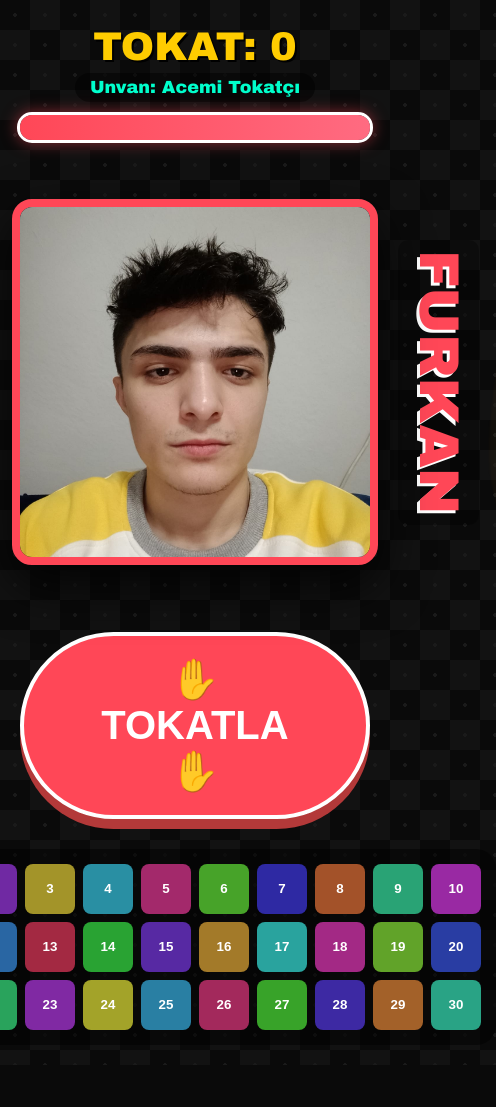
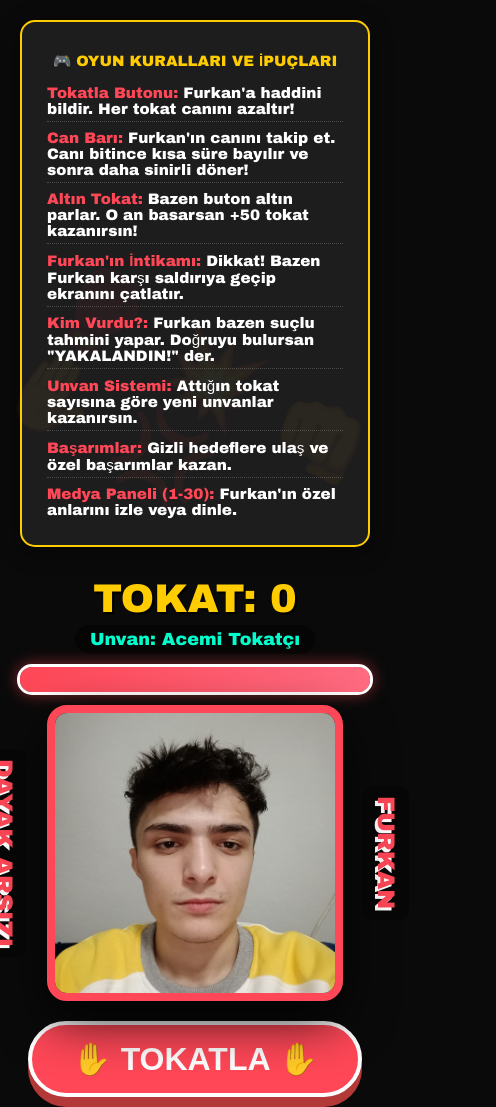
Before and after one commit to mehakturk-debug/furkan, a plain HTML site: page index.html in a window 390 px wide. Shown: the top 1107 px of the page, 496 px wide, since content can reach past the window. Before the commit the page ends 1065 px from the top, so only its background shows below. Drawn offline with Linux system fonts and the light colour scheme.

Commit message:
index.html

```diff
--- a/index.html
+++ b/index.html
@@ -3,18 +3,12 @@
 <head>
     <meta charset="UTF-8">
     <meta name="viewport" content="width=device-width, initial-scale=1.0">
-    <title>Furkan Tokatla - KOMİK ARKA PLAN MOD</title>
+    <title>Furkan Tokatla - OYUN MODU</title>
     <style>
-        /* --- YENİ KOMİK ARKA PLAN TASARIMI --- */
+        /* --- YENİ OYUN KURALLARI VE ARKA PLAN TASARIMI --- */
         body {
             font-family: 'Arial Black', sans-serif;
             background-color: #0a0a0a;
-            /* Tokat emojilerinden oluşan desenli arka plan */
-            background-image: radial-gradient(#1a1a1a 2px, transparent 2px),
-                              linear-gradient(45deg, #121212 25%, transparent 25%, transparent 75%, #121212 75%, #121212),
-                              linear-gradient(45deg, #121212 25%, transparent 25%, transparent 75%, #121212 75%, #121212);
-            background-size: 30px 30px, 60px 60px, 60px 60px;
-            background-position: 0 0, 0 0, 30px 30px;
             color: white;
             display: flex;
             flex-direction: column;
@@ -25,20 +19,47 @@
             transition: background 0.5s, filter 0.1s;
         }
 
-        /* Sayfa arkasında yüzen büyük şeffaf emojiler */
+        /* Arka plan emojileri - Komik ve agresif */
         body::before {
-            content: "✋ 💥 🥊 ✋ 💢";
+            content: "🥊 💥 👊 ✋ 💢"; /* Daha fazla ve uygun emoji */
             position: fixed;
-            font-size: 15rem;
-            top: 50%;
-            left: 50%;
-            transform: translate(-50%, -50%);
-            opacity: 0.03;
+            font-size: 10rem; /* Boyutunu biraz küçülttüm, daha az boğucu */
+            top: 0;
+            left: 0;
+            width: 100%;
+            height: 100%;
+            display: flex;
+            justify-content: space-around;
+            align-items: center;
+            flex-wrap: wrap; /* Emojilerin sığması için */
+            opacity: 0.05; /* Biraz daha belirgin */
             z-index: -1;
-            white-space: nowrap;
+            animation: background-move 60s linear infinite; /* Yavaşça hareket etsinler */
+        }
+        @keyframes background-move {
+            from { transform: rotate(0deg) translateX(0); }
+            to { transform: rotate(360deg) translateX(100px); } /* Dönsün ve hafifçe kaysın */
         }
 
-        /* --- ANİMASYONLAR --- */
+        /* --- OYUN KURALLARI KUTUSU --- */
+        .game-rules {
+            background: rgba(255, 255, 255, 0.08);
+            border: 2px solid #ffcc00; /* Altın sarısı çerçeve */
+            padding: 15px 25px;
+            border-radius: 15px;
+            margin-bottom: 25px;
+            max-width: 700px;
+            text-align: left;
+            box-shadow: 0 5px 20px rgba(0,0,0,0.5);
+        }
+        .game-rules h3 { color: #ffcc00; text-align: center; margin-bottom: 15px; }
+        .game-rules ul { list-style: none; padding: 0; margin: 0; }
+        .game-rules li { margin-bottom: 8px; font-size: 0.95rem; border-bottom: 1px dotted rgba(255,255,255,0.2); padding-bottom: 4px; }
+        .game-rules b { color: #ff4757; } /* Kırmızı vurgu */
+        .game-rules li:last-child { border-bottom: none; }
+
+
+        /* --- DİĞER CSS TANIMLAMALARI (Öncekiyle aynı) --- */
         @keyframes shake {
             0% { transform: translate(1px, 1px) rotate(0deg); }
             20% { transform: translate(-3px, 0px) rotate(1deg); }
@@ -55,6 +76,8 @@
         .shake-active { animation: shake 0.2s infinite; }
         .combo-active { animation: combo-bg 0.1s infinite !important; }
         .flash-effect { filter: brightness(2.5) contrast(1.5); }
+
+        button { touch-action: manipulation; } /* Mobil hızlandırma */
 
         /* CAN BARI */
         .health-container {
@@ -120,6 +143,16 @@
             background: rgba(0,0,0,0.95); display: none;
             flex-direction: column; justify-content: center; align-items: center; z-index: 300;
         }
+        .suspect-btn {
+            background: #ff4757;
+            color: white;
+            border: 2px solid #fff;
+            padding: 10px 20px;
+            margin: 5px;
+            border-radius: 10px;
+            cursor: pointer;
+            font-weight: bold;
+        }
 
         .tokat-btn {
             padding: 20px 60px; font-size: 2.5rem; background: #ff4757;
@@ -138,12 +171,36 @@
             color: #000; padding: 15px; border-radius: 10px; display: none;
             font-weight: bold; box-shadow: 0 0 15px rgba(0,0,0,0.5); z-index: 1000;
         }
+
+        /* Responsive ayarlar */
+        @media (max-width: 800px) {
+            .side-text { font-size: 1.5rem; }
+            .main-display { width: 280px; height: 280px; }
+            .grid-container { grid-template-columns: repeat(5, 1fr); }
+            .tokat-btn { padding: 15px 40px; font-size: 2rem; }
+            .game-rules { max-width: 90%; font-size: 0.8rem; }
+            body::before { font-size: 5rem; } /* Emojileri küçült */
+        }
     </style>
 </head>
 <body id="body-main">
 
     <div id="crack-screen"></div>
     <div id="achievement-box">🏆 BAŞARIM AÇILDI!</div>
+
+    <div class="game-rules">
+        <h3>🎮 OYUN KURALLARI VE İPUÇLARI</h3>
+        <ul>
+            <li><b>Tokatla Butonu:</b> Furkan'a haddini bildir. Her tokat canını azaltır!</li>
+            <li><b>Can Barı:</b> Furkan'ın canını takip et. Canı bitince kısa süre bayılır ve sonra daha sinirli döner!</li>
+            <li><b>Altın Tokat:</b> Bazen buton altın parlar. O an basarsan +50 tokat kazanırsın!</li>
+            <li><b>Furkan'ın İntikamı:</b> Dikkat! Bazen Furkan karşı saldırıya geçip ekranını çatlatır.</li>
+            <li><b>Kim Vurdu?:</b> Furkan bazen suçlu tahmini yapar. Doğruyu bulursan "YAKALANDIN!" der.</li>
+            <li><b>Unvan Sistemi:</b> Attığın tokat sayısına göre yeni unvanlar kazanırsın.</li>
+            <li><b>Başarımlar:</b> Gizli hedeflere ulaş ve özel başarımlar kazan.</li>
+            <li><b>Medya Paneli (1-30):</b> Furkan'ın özel anlarını izle veya dinle.</li>
+        </ul>
+    </div>
 
     <div class="counter-box">TOKAT: <span id="counter">0</span></div>
     <div id="unvan">Unvan: Acemi</div>
@@ -193,7 +250,7 @@
         counterText.innerText = count;
         updateUnvan();
 
-        const tepkiler = ["AH!", "YAVAŞ!", "😢", "ACIMADI!", "VURMA!", "YETER!", "😭😭😭", "ŞLAP!", "KÜT!"];
+        const tepkiler = ["AH!", "YAVAŞ!", "😢", "ACIMADI!", "VURMA!", "YETER!", "😭😭😭", "ŞLAP!", "KÜT!", "Aİİİ!"];
         const supheliler = ["Ali", "Mehmet", "Emre", "Recep", "Aşkım", "Annem"];
 
         function tokatla() {
@@ -206,7 +263,7 @@
                 showAchievement("👑 ALTIN ŞAMAR!");
             } else {
                 count++;
-                if (Math.random() < 0.02) {
+                if (Math.random() < 0.02) { // %2 ihtimalle Altın Tokat çıksın
                     isGold = true;
                     mainBtn.classList.add('gold-tokat');
                 }
@@ -219,7 +276,6 @@
             healthBar.style.width = health + "%";
             if (health <= 0) furkanBayildi();
 
-            // Kızarma şiddetini artırdım
             img.style.filter = `sepia(0.5) saturate(${2 + count/50}) hue-rotate(-${Math.min(count/3, 80)}deg)`;
 
             body.classList.add('shake-active', 'flash-effect');
@@ -227,9 +283,10 @@
 
             if (count == 1) showAchievement("🩸 İLK KAN");
             if (count == 500) showAchievement("🥊 ZALİM TOKATÇI");
+            if (count == 1000) showAchievement("🏆 DAYAK ARŞİVİSTİ");
 
-            if (Math.random() < 0.05) furkanIntikam();
-            if (Math.random() < 0.15 && health > 0) { askQuestion(); return; }
+            if (Math.random() < 0.05) furkanIntikam(); // %5 ihtimalle intikam
+            if (Math.random() < 0.15 && health > 0) { askQuestion(); return; } // %15 ihtimalle soru
 
             createBalon();
             playTokat();
@@ -305,7 +362,8 @@
         function updateUnvan() {
             if(count < 100) unvanText.innerText = "Unvan: Acemi Tokatçı";
             else if(count < 500) unvanText.innerText = "Unvan: Zalim Tokatçı";
-            else unvanText.innerText = "Unvan: EBEDİ DAYAK ARSIZI";
+            else if(count < 1000) unvanText.innerText = "Unvan: Dayak Arsızı Ustası";
+            else unvanText.innerText = "Unvan: EBEDİ DAYAK ARSİSTİ";
         }
 
         const grid = document.getElementById('grid');
```
